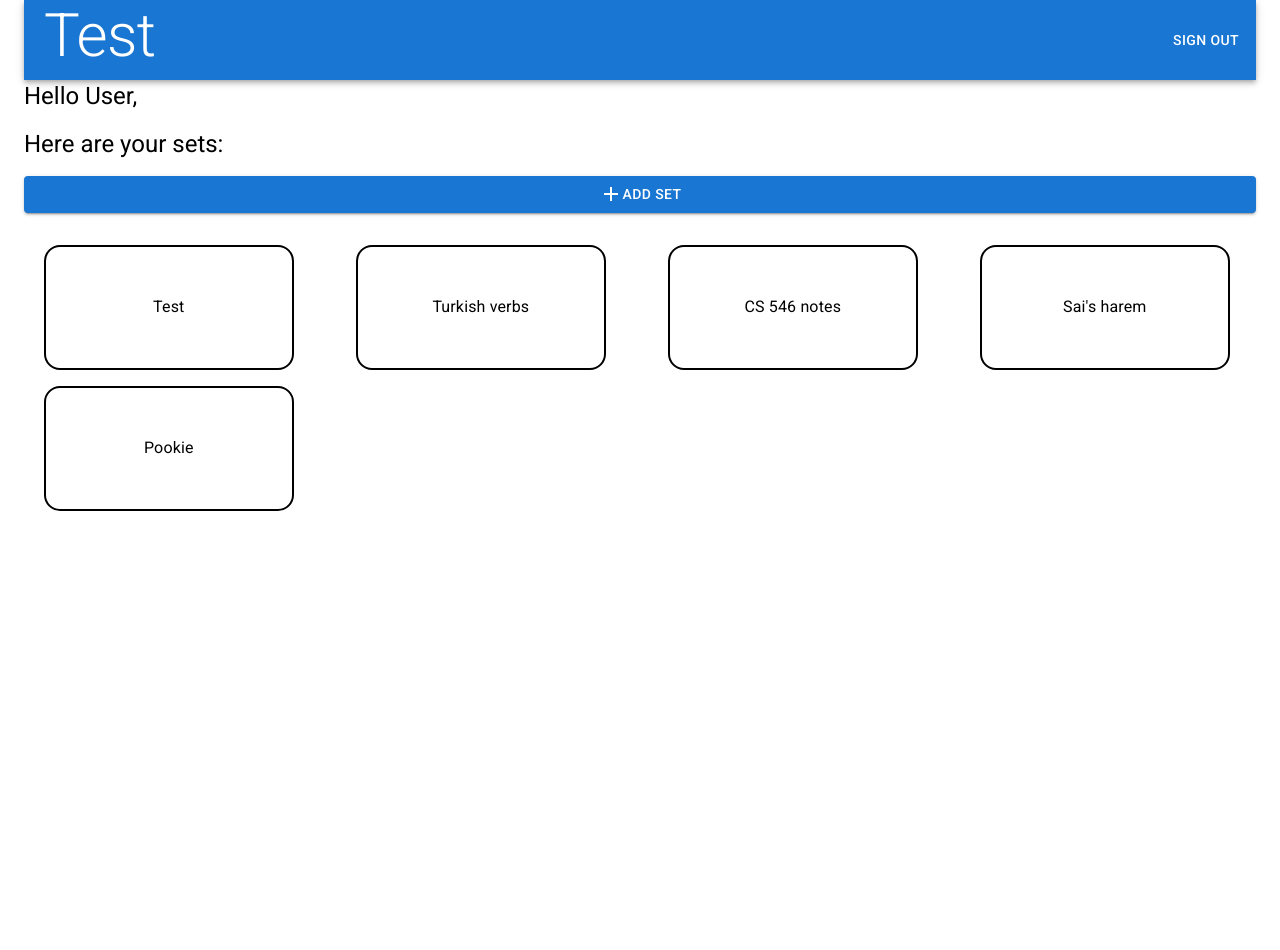
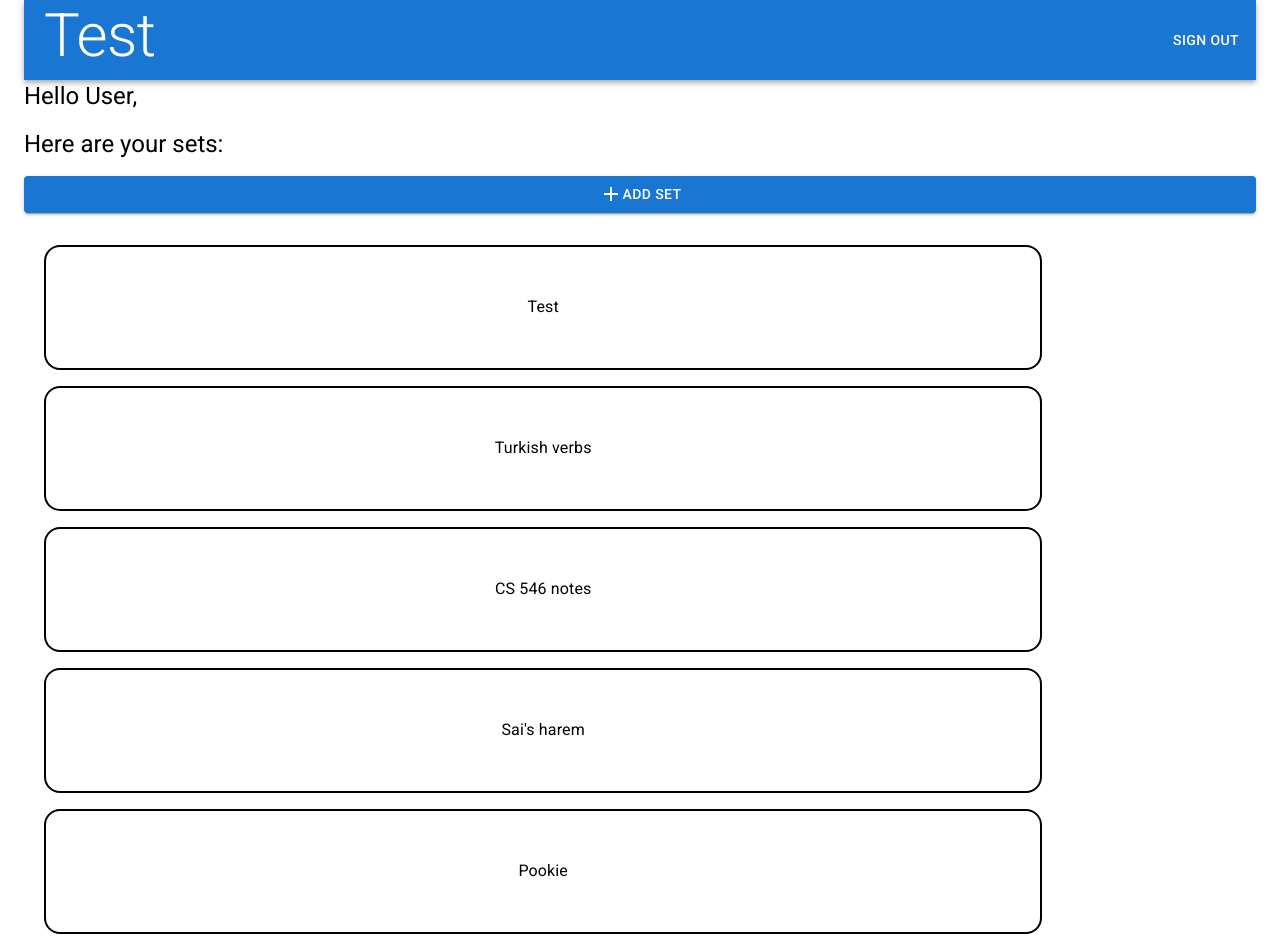
Before and after one commit to EsatAdiloglu/ai-flashcards, a Next.js app: page /cards in a window 1280 px wide. Before the commit the page ends 800 px from the top, so only its background shows below. Built offline with nearby package versions, Linux system fonts and the light colour scheme.

Commit message:
Removed outer Grid, Moved styling object outside

```diff
--- a/components/Set.tsx
+++ b/components/Set.tsx
@@ -1,8 +1,8 @@
 "use client"
 
-import { Box, Grid, Typography } from "@mui/material"
-import { usePathname, useRouter, useSearchParams } from "next/navigation"
-import { useCallback } from "react"
+import Box from '@mui/material/Box';
+import Typography from "@mui/material/Typography";
+import { usePathname, useRouter } from "next/navigation"
 
 type Options = {
     name: string,
@@ -12,41 +12,33 @@ export type SetContent = {
     name: string,
 }
 
-export default function Set({name}: Options){
+const STYLING = {
+    border:"2px solid black",
+    borderRadius:"1rem",
+    width:"80%",
+    height: "125px",
+    mb: 2,
+    "&:hover": {
+        backgroundColor:"#cdcccd"
+    }
+}
+
+export default function Set({
+    name
+}: Options){
     const router = useRouter()
     const pathname= usePathname()
-    const searchParams = useSearchParams()
-
-    /*
-    const createQueryString = useCallback(
-        (name: string, value:string) => {
-            const params = new URLSearchParams(searchParams.toString())
-            params.set(name,value)
-            return params.toString()
-        },
-        [searchParams]
-    )
-    */
 
     const handleClick = (name: string) => {
-        router.push("/cards/" + name)
+        router.push(`${pathname}/${name}`);
     }
 
     return (
-        <Grid xs={12} md={3}>
-            <Box component="button"
-            sx={{
-                border:"2px solid black",
-                borderRadius:"1rem",
-                width:"80%",
-                height: "125px",
-                mb: 2,
-                "&:hover": {
-                    backgroundColor:"#cdcccd"
-                }}}
-                onClick={() => handleClick(name)}>
-                    <Typography>{name}</Typography>
-            </Box>
-        </Grid>
+        <Box component="button"
+            sx={ STYLING }
+            onClick={() => handleClick(name)} >
+
+            <Typography>{name}</Typography>
+        </Box>
     )
 }
```
